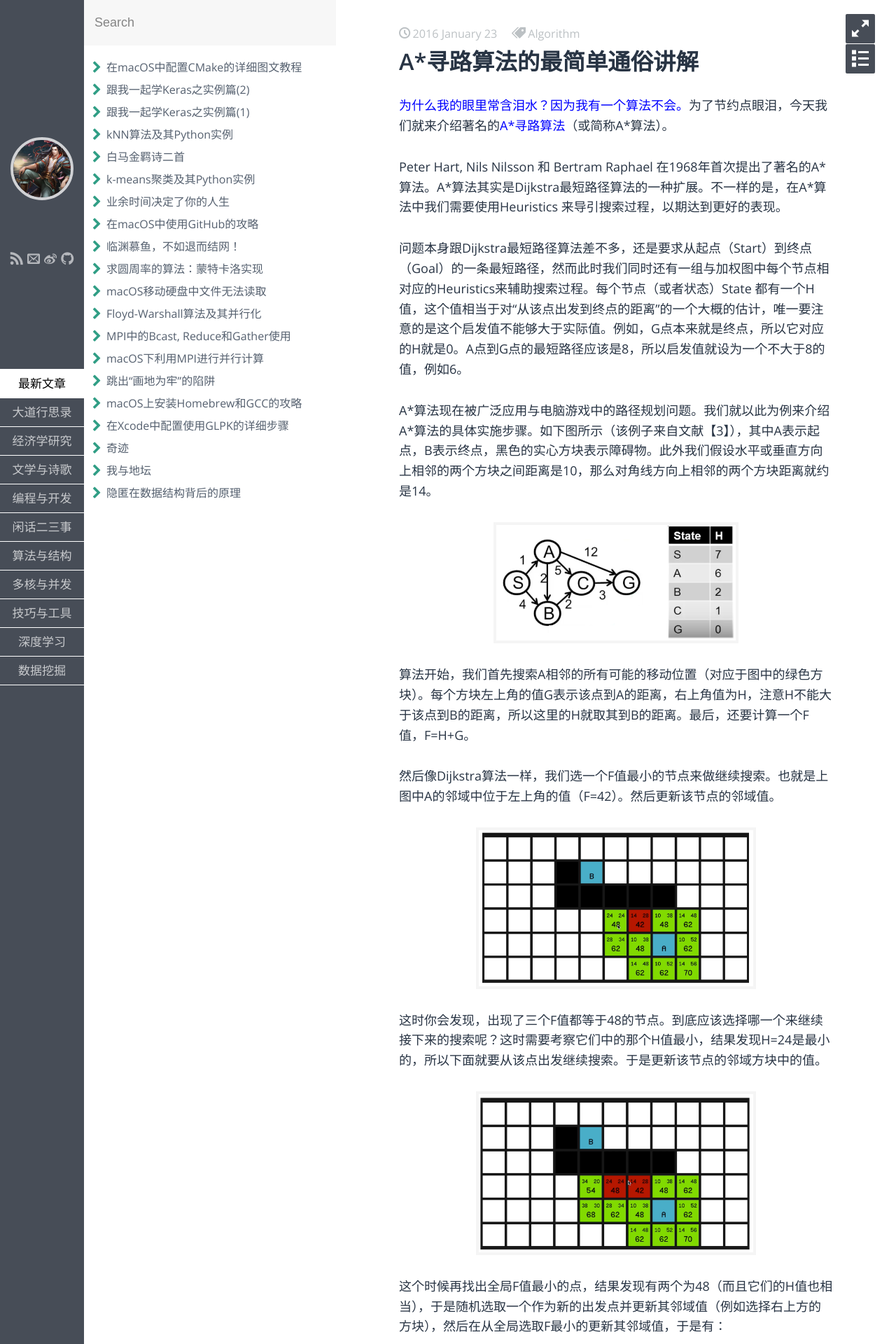
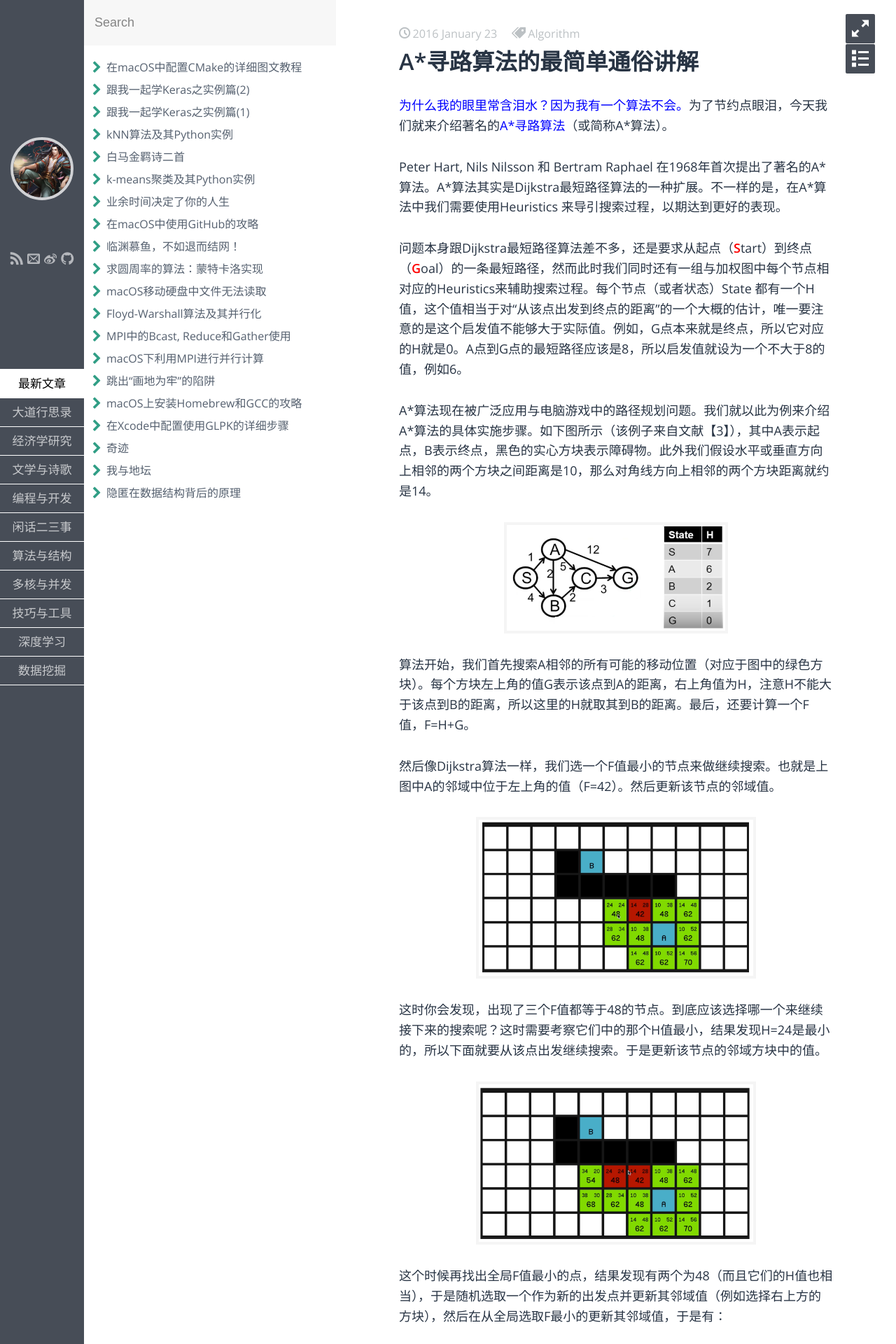
Before and after one commit to fzuo/baimafujinji, a Jekyll site: the page built from _posts/algorithm/2016-01-23-a-star-path-searching.md, in a window 1280 px wide. Shown: the top 1920 px of the page at 70% size. Built offline with Jekyll 4.4.1, drawn with Linux system fonts in a browser that asks for light colours; some web fonts are replaced.

Commit message:
Update 2016-01-23-a-star-path-searching.md

```diff
--- a/_posts/algorithm/2016-01-23-a-star-path-searching.md
+++ b/_posts/algorithm/2016-01-23-a-star-path-searching.md
@@ -12,13 +12,13 @@ keywords: A*寻路算法
 Peter Hart, Nils Nilsson 和 Bertram Raphael 在1968年首次提出了著名的A\*算法。A\*算法其实是Dijkstra最短路径算法的一种扩展。不一样的是，在A\*算法中我们需要使用Heuristics 来导引搜索过程，以期达到更好的表现。
 
 
-问题本身跟Dijkstra最短路径算法差不多，还是要求从起点（Start）到终点（Goal）的一条最短路径，然而此时我们同时还有一组与加权图中每个节点相对应的Heuristics来辅助搜索过程。每个节点（或者状态）State 都有一个H值，这个值相当于对“从该点出发到终点的距离”的一个大概的估计，唯一要注意的是这个启发值不能够大于实际值。例如，G点本来就是终点，所以它对应的H就是0。A点到G点的最短路径应该是8，所以启发值就设为一个不大于8的值，例如6。
+问题本身跟Dijkstra最短路径算法差不多，还是要求从起点（<span style="color:red">**S**</span>tart）到终点（<span style="color:red">**G**</span>oal）的一条最短路径，然而此时我们同时还有一组与加权图中每个节点相对应的Heuristics来辅助搜索过程。每个节点（或者状态）State 都有一个H值，这个值相当于对“从该点出发到终点的距离”的一个大概的估计，唯一要注意的是这个启发值不能够大于实际值。例如，G点本来就是终点，所以它对应的H就是0。A点到G点的最短路径应该是8，所以启发值就设为一个不大于8的值，例如6。
 
 
 A\*算法现在被广泛应用与电脑游戏中的路径规划问题。我们就以此为例来介绍A\*算法的具体实施步骤。如下图所示（该例子来自文献【3】），其中A表示起点，B表示终点，黑色的实心方块表示障碍物。此外我们假设水平或垂直方向上相邻的两个方块之间距离是10，那么对角线方向上相邻的两个方块距离就约是14。
 
 <p align="center">
-<img src="https://fzuo.github.io/assets/img/program/program03.png" width="350">
+<img src="https://fzuo.github.io/assets/img/program/program03.png" width="320">
 </p>
 
 算法开始，我们首先搜索A相邻的所有可能的移动位置（对应于图中的绿色方块）。每个方块左上角的值G表示该点到A的距离，右上角值为H，注意H不能大于该点到B的距离，所以这里的H就取其到B的距离。最后，还要计算一个F值，F=H+G。
```
